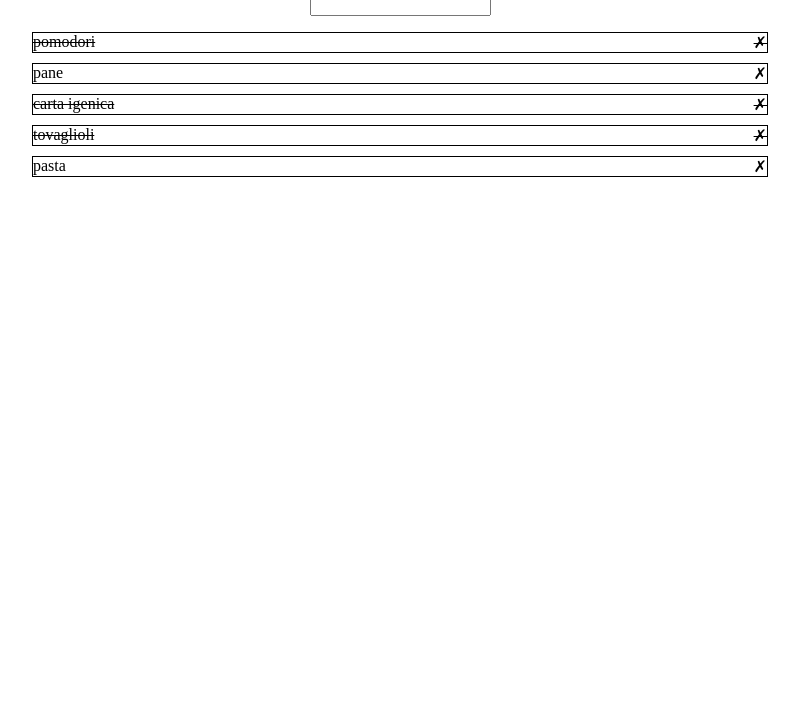
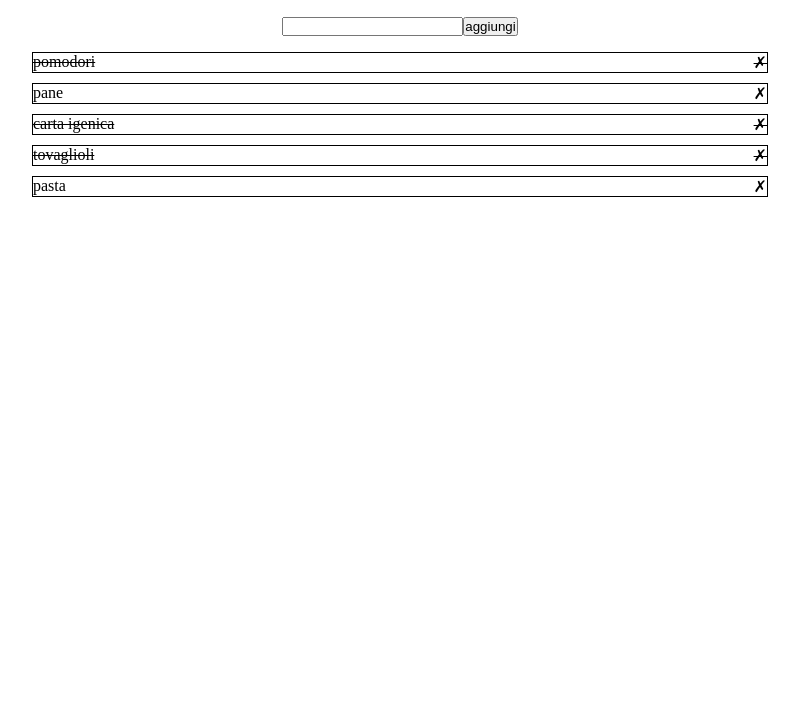
Before and after one commit to Fradala/vue-todolist, a plain HTML site: page index.html in a window 1280 px wide. Shown: the part 72-800 px from the top of the page, without its empty margins (240-1039 px from the left). Drawn offline with nearby package versions, Linux system fonts and the light colour scheme.

Commit message:
inserito il bottone aggiungi ed ho fatto si che una volta schiacciato il bottone la text area si ripulisse

```diff
--- a/index.html
+++ b/index.html
@@ -15,7 +15,8 @@
         </h1>
         <main class="wrapper">
             <div class="taskbar">
-                <input type="text" class="nuovo-elemento" name="userTodo" id="userTodo" v-model="newTodoElement" @keyup.enter="addNewTodoItem(newTodoElement)">
+                <input type="text" class="nuovo-elemento" name="userTodo" id="userTodo" v-model="newTodoElement" >
+                <button @click="addNewTodoItem(newTodoElement)">aggiungi</button>
             </div>
             <ul class="lista-spesa">
                 <li v-for="(element, index) in listaSpesa">
--- a/js/script.js
+++ b/js/script.js
@@ -46,6 +46,7 @@ createApp({
                 text: newElement,
                 done: false
             })
+            this.newTodoElement = '';
         },
 
         removeTodoElement(indexToBeRemoved){
--- a/style/style.css
+++ b/style/style.css
@@ -33,3 +33,7 @@ h1{
 .testo-sbarrato{
     text-decoration:line-through ;
 }
+
+button{
+    margin-top: 20px;
+}
```
